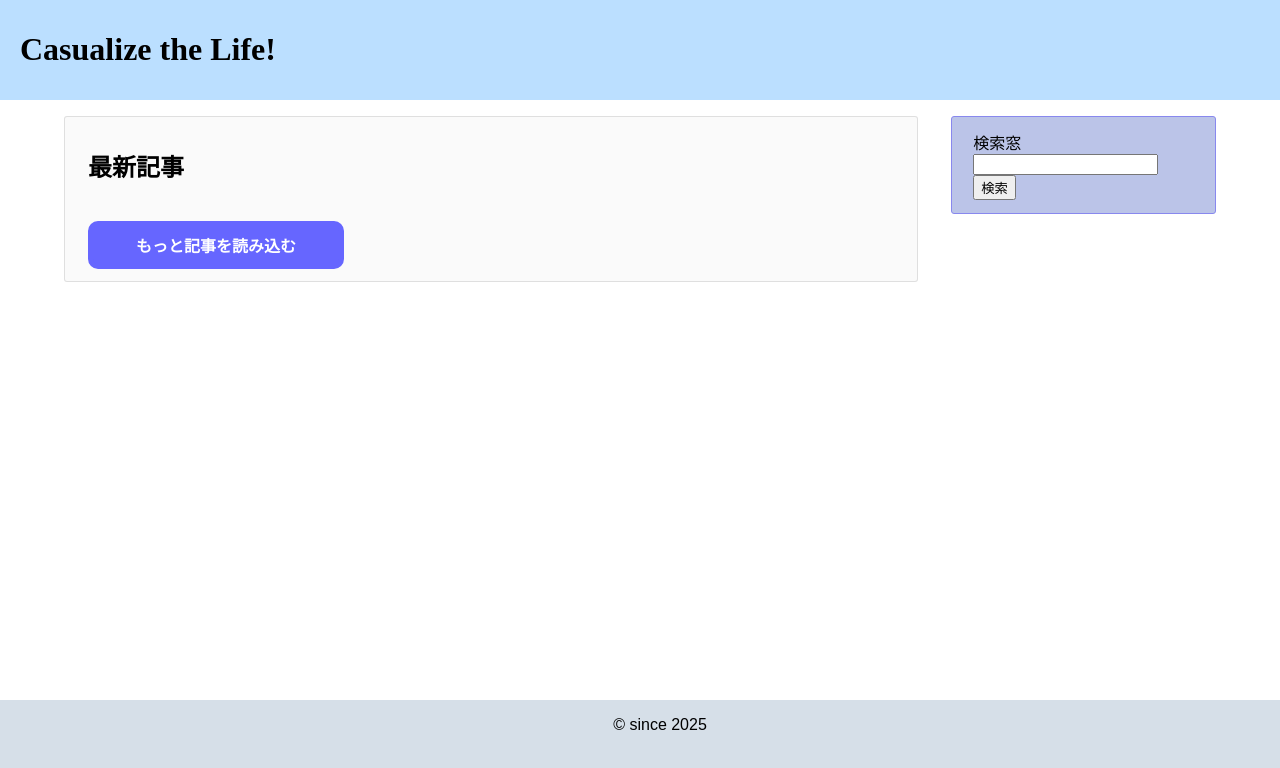
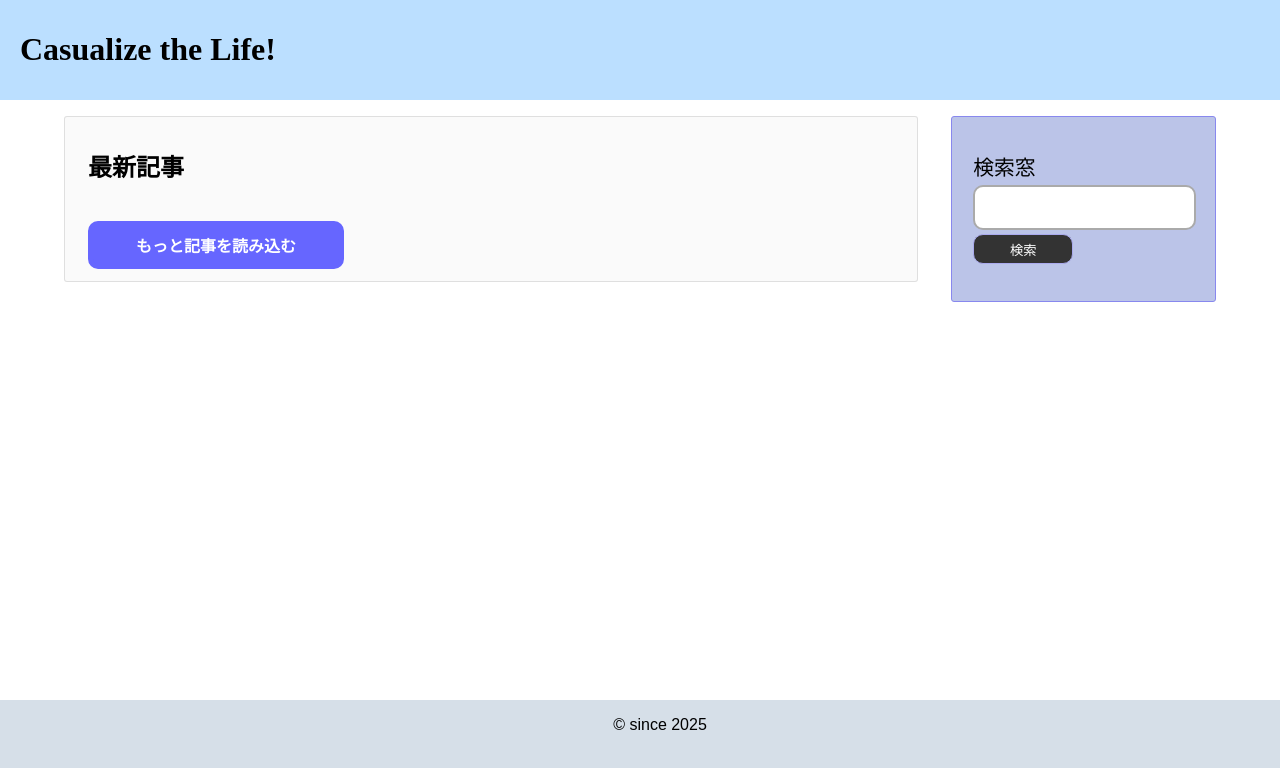
Before and after one commit to grkon03/newblog, a React (Create React App) app in the folder frontend/: page / in a window 1280 px wide. Shown: the top 768 px of the page. Built offline with nearby package versions, Linux system fonts and the light colour scheme; no server answers; a web font is replaced by a local one.

Commit message:
impl styles on sidearea

```diff
--- a/frontend/src/base-component/sidearea.module.css
+++ b/frontend/src/base-component/sidearea.module.css
@@ -5,3 +5,40 @@
   border: 1px solid #88e;
   border-radius: 3px;
 }
+
+.sa_item {
+  margin: 3vh 0;
+}
+
+.sai_title {
+  font-size: 1.3em;
+  line-height: 1.3em;
+}
+
+.sa_search {
+  input {
+    display: block;
+    margin: 0.5vh 0;
+    width: 90%;
+    border-radius: 10px;
+    border: 2px solid #aaa;
+    font-size: 1.1em;
+    padding: 10px;
+
+    &:focus {
+      outline: none;
+      border: 2px solid #55a;
+    }
+  }
+
+  button {
+    display: block;
+    margin: 0.5vh 0;
+    width: min(80%, 100px);
+    height: 30px;
+    background: #333;
+    color: #fff;
+    border: 1px solid #aae;
+    border-radius: 10px;
+  }
+}
--- a/frontend/src/base-component/sidearea.tsx
+++ b/frontend/src/base-component/sidearea.tsx
@@ -9,7 +9,7 @@ type Props = {
 const DefaultItems = (): React.JSX.Element[] => {
   var items: React.JSX.Element[] = [];
   items.push(
-    <div className={styles.sa_item}>
+    <div className={`${styles.sa_item} ${styles.sa_search}`} key="sai_search">
       <div className={styles.sai_title}>検索窓</div>
       <div className={styles.sai_content}>
         <input className="sac_search_input" />
```
